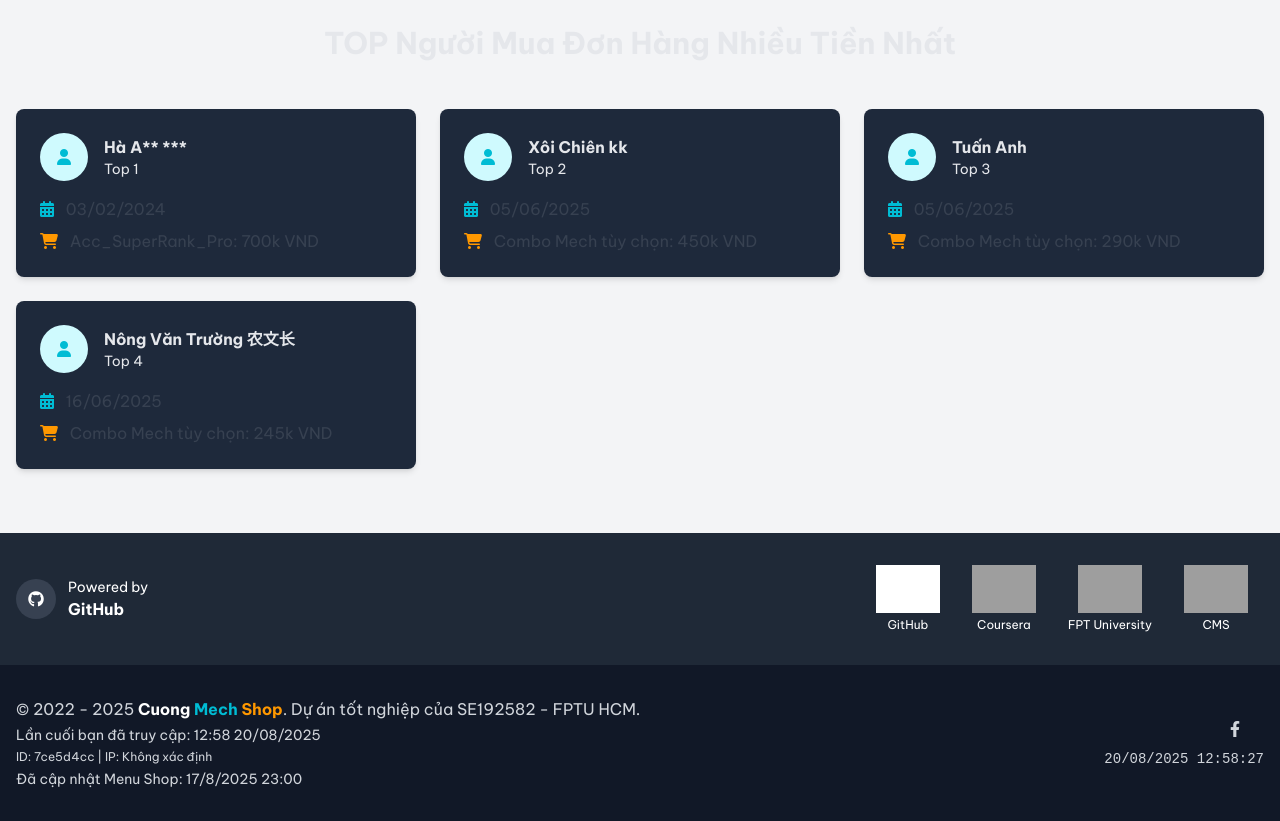
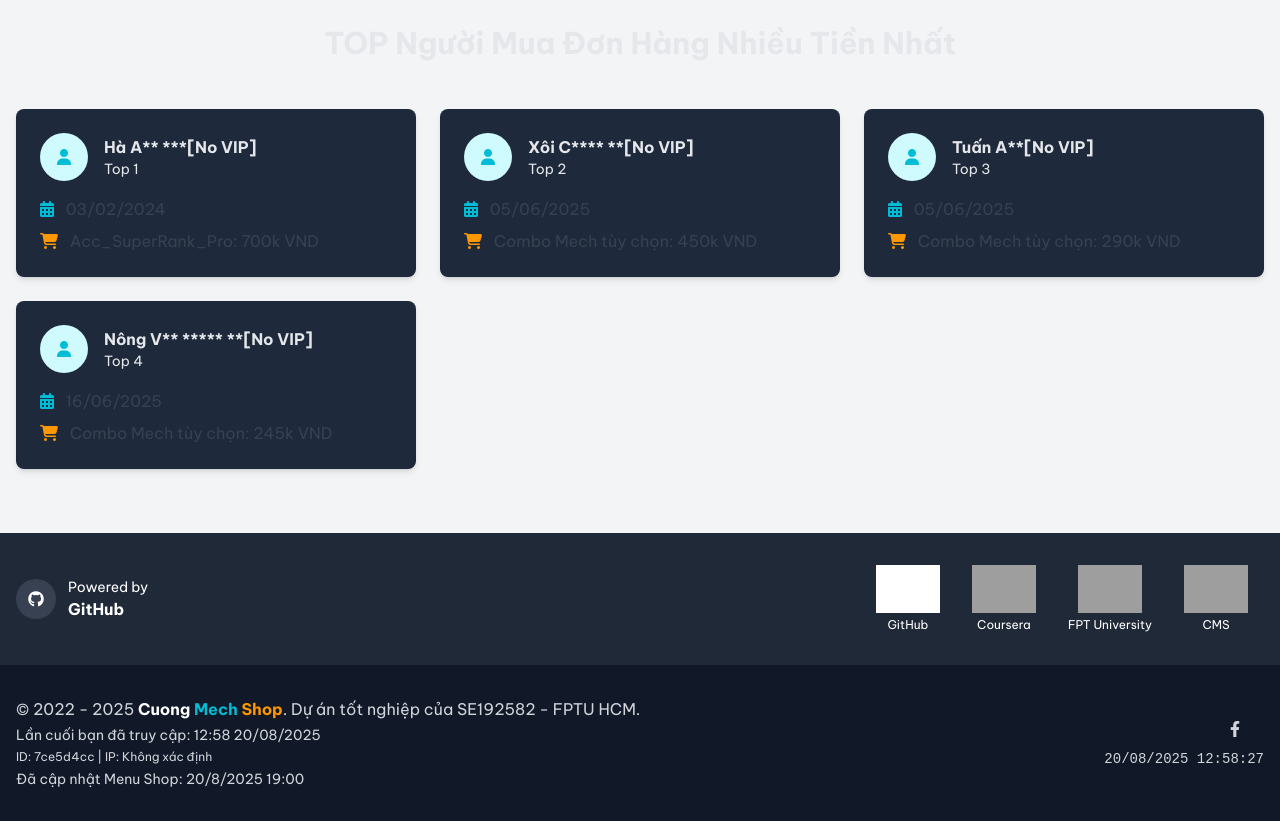
Before and after one commit to ChauChiCuong/CuongMechShop, a plain HTML site: page index.html in a window 1280 px wide. Shown: the part 3300-4121 px from the top of the page. Drawn offline with nearby package versions, Linux system fonts and the light colour scheme; no server answers; grey boxes are pictures that could not be loaded; some icons are missing.

Commit message:
Update index.html

```diff
--- a/index.html
+++ b/index.html
@@ -863,7 +863,7 @@
                             <i class="fas fa-user text-cyan-500 dark:text-cyan-300"></i>
                         </div>
                         <div>
-                            <h3 class="font-bold text-gray-800 dark:text-white">Hà A** ***</h3>
+                            <h3 class="font-bold text-gray-800 dark:text-white">Hà A** ***[No VIP]</h3>
                             <p class="text-sm text-gray-600 dark:text-gray-300">Top 1</p>
                         </div>
                     </div>
@@ -877,7 +877,7 @@
                             <i class="fas fa-user text-cyan-500 dark:text-cyan-300"></i>
                         </div>
                         <div>
-                            <h3 class="font-bold text-gray-800 dark:text-white">Xôi Chiên kk</h3>
+                            <h3 class="font-bold text-gray-800 dark:text-white">Xôi C**** **[No VIP]</h3>
                             <p class="text-sm text-gray-600 dark:text-gray-300">Top 2</p>
                         </div>
                     </div>
@@ -891,7 +891,7 @@
                             <i class="fas fa-user text-cyan-500 dark:text-cyan-300"></i>
                         </div>
                         <div>
-                            <h3 class="font-bold text-gray-800 dark:text-white">Tuấn Anh</h3>
+                            <h3 class="font-bold text-gray-800 dark:text-white">Tuấn A**[No VIP]</h3>
                             <p class="text-sm text-gray-600 dark:text-gray-300">Top 3</p>
                         </div>
                     </div>
@@ -905,7 +905,7 @@
                             <i class="fas fa-user text-cyan-500 dark:text-cyan-300"></i>
                         </div>
                         <div>
-                            <h3 class="font-bold text-gray-800 dark:text-white">Nông Văn Trường 农文长</h3>
+                            <h3 class="font-bold text-gray-800 dark:text-white">Nông V** ***** **[No VIP]</h3>
                             <p class="text-sm text-gray-600 dark:text-gray-300">Top 4</p>
                         </div>
                     </div>
@@ -1022,7 +1022,7 @@
                     <p>&copy; 2022 - 2025 <span class="font-bold text-white">Cuong</span> <span class="font-bold text-cyan-500">Mech</span> <span class="font-bold text-orange-500">Shop</span>. Dự án tốt nghiệp của SE192582 - FPTU HCM.</p>
                     <p class="text-sm mt-1">Lần cuối bạn đã truy cập: <span id="last-updated"></span></p>
                     <p class="text-xs mt-1" id="device-info"></p>
-                    <p class="text-sm mt-1">Đã cập nhật Menu Shop: 17/8/2025 23:00</p>
+                    <p class="text-sm mt-1">Đã cập nhật Menu Shop: 20/8/2025 19:00</p>
                 </div>
                 <div class="flex flex-col items-center md:items-end">
                     <div class="flex space-x-6 mb-2">
```
